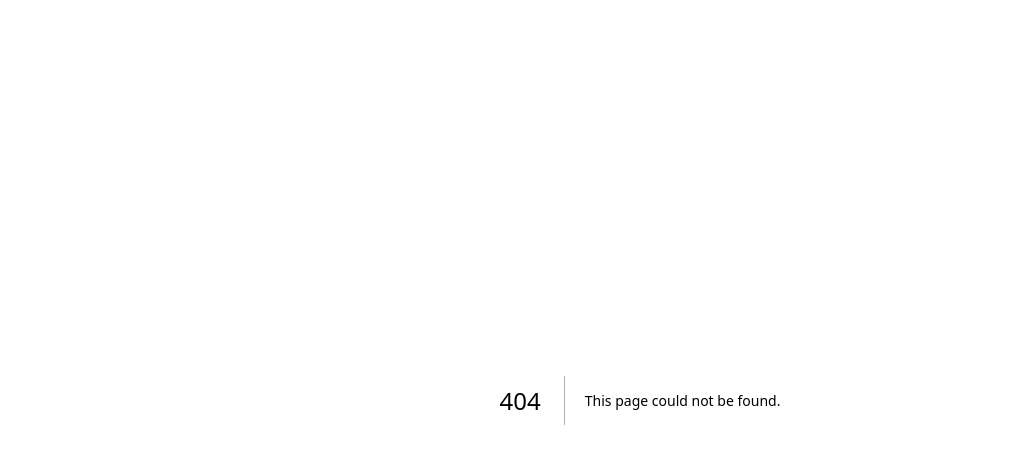
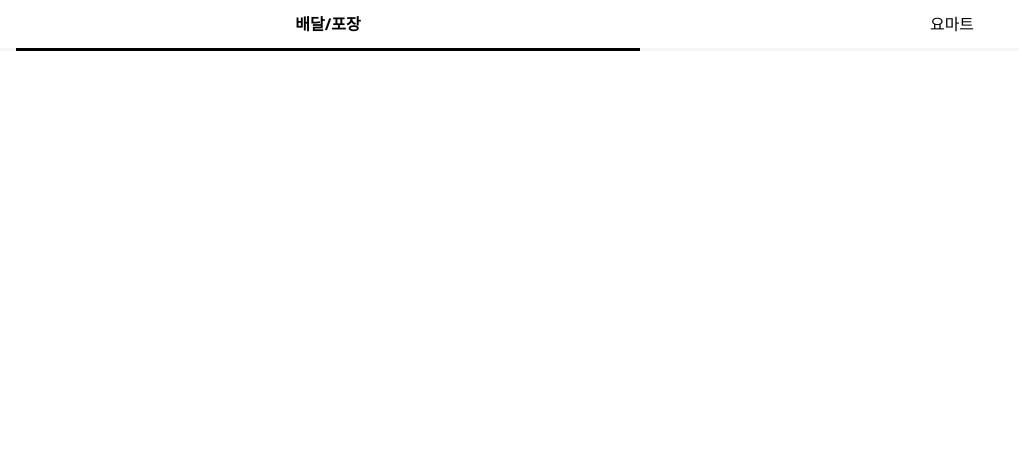
Before and after one commit to tlsrl6427/yogiyo-front, a Next.js app: page /mypage/Review in a window 1280 px wide. Before the commit this address had no page. Shown: the top 464 px of the page, without its empty margins (0-1019 px from the left). Built offline with nearby package versions, Linux system fonts and the light colour scheme.

Commit message:
[feat] 리뷰 관리 페이지 메뉴 탭 애니메이션

```diff
--- /dev/null
+++ b/app/mypage/Review/page.tsx
@@ -0,0 +1,65 @@
+'use client';
+import React, { useState, useEffect } from 'react';
+import '/lib/animations.css';
+
+const Review = () => {
+  const [selectedTab, setSelectedTab] = useState('deliveryAndTogo');
+
+  useEffect(() => {
+    console.log(selectedTab);
+  }, [selectedTab]);
+
+  const handleTabChange = (e: React.ChangeEvent<HTMLInputElement>) => {
+    setSelectedTab(e.target.value);
+  };
+
+  return (
+    <div className="bg-yogrey">
+      <div className="flex bg-white pl-4 pr-4">
+        <div className="w-[50%]">
+          <input
+            type="radio"
+            id="deliveryAndTogo"
+            value="deliveryAndTogo"
+            style={{ display: 'none' }}
+            checked={selectedTab === 'deliveryAndTogo'}
+            onChange={handleTabChange}
+          />
+          <label htmlFor="deliveryAndTogo">
+            <p
+              className={`text-center p-3 ${selectedTab === 'deliveryAndTogo' ? 'font-bold' : ''}`}
+            >
+              배달/포장
+            </p>
+          </label>
+        </div>
+        <div className="w-[50%]">
+          <input
+            type="radio"
+            id="yomart"
+            value="yomart"
+            style={{ display: 'none' }}
+            checked={selectedTab === 'yomart'}
+            onChange={handleTabChange}
+          />
+          <label htmlFor="yomart">
+            <p className={`text-center p-3 ${selectedTab === 'yomart' ? 'font-bold' : ''}`}>
+              요마트
+            </p>
+          </label>
+        </div>
+      </div>
+      <div className="pl-4 pr-4">
+        <div
+          className={`flex justify-end ${
+            selectedTab === 'deliveryAndTogo'
+              ? 'underline-animation-to-left'
+              : 'underline-animation-to-right'
+          } bg-black h-[3px] w-1/2`}
+        ></div>
+      </div>
+    </div>
+  );
+};
+
+export default Review;
--- a/components/mypage/LoggedIn.tsx
+++ b/components/mypage/LoggedIn.tsx
@@ -19,7 +19,7 @@ const LoggedIn = () => {
           <p className="text-xs pt-1.5 text-slate-500">sua.63836736@gmail.com</p>
         </div>
         <div className="w-1/6 flex relative">
-          <div className="absolute top-1/2 transform -translate-y-1/2 right-0 ">
+          <div className="absolute top-1/2 transform -translate-y-1/2 right-0">
             <Link href="../../mypage/AboutUser">
               <BiChevronRight color="grey" size="24px" />
             </Link>
--- /dev/null
+++ b/components/mypage/WriteableReviews.tsx
@@ -0,0 +1,5 @@
+import React, { useState, useEffect } from 'react';
+
+const WriteableReviews = () => {};
+
+export default WriteableReviews;
--- /dev/null
+++ b/components/mypage/WrittenReviews.tsx
@@ -0,0 +1,5 @@
+import React, { useState, useEffect } from 'react';
+
+const WrittenReviews = () => {};
+
+export default WrittenReviews;
--- /dev/null
+++ b/lib/animations.css
@@ -0,0 +1,29 @@
+@keyframes margin-left-0-to-50 {
+  from {
+    margin-left: 0;
+  }
+  to {
+    margin-left: 50%;
+  }
+}
+
+.underline-animation-to-right {
+  animation-name: margin-left-0-to-50;
+  animation-duration: 1s;
+  animation-fill-mode: forwards;
+}
+
+@keyframes margin-left-50-to-0 {
+  from {
+    margin-left: 50%;
+  }
+  to {
+    margin-left: 0;
+  }
+}
+
+.underline-animation-to-left {
+  animation-name: margin-left-50-to-0;
+  animation-duration: 1s;
+  animation-fill-mode: forwards;
+}
```
